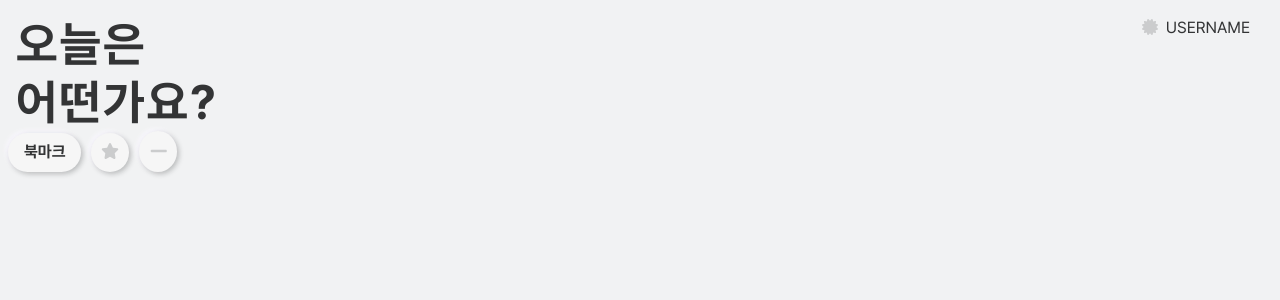
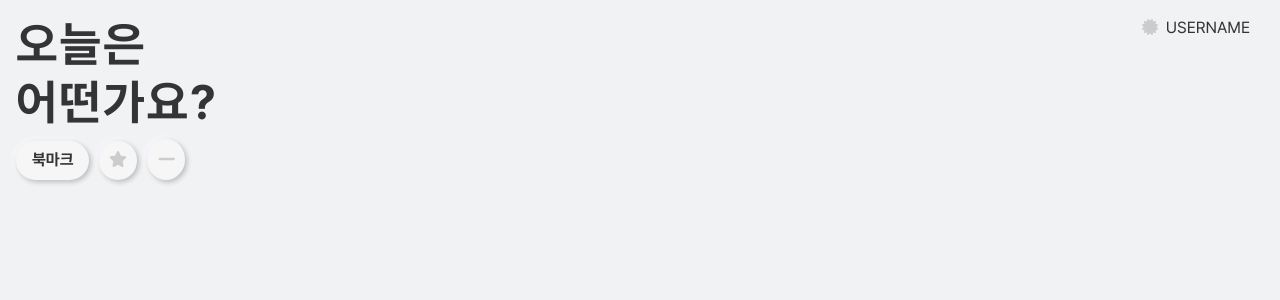
Before and after one commit to codestates-seb/seb40_main_029, a React (Create React App) app in the folder client/: page / in a window 1280 px wide. Shown: the top 300 px of the page. Built offline with nearby package versions, Linux system fonts and the light colour scheme.

Commit message:
feat : bookmark 위치 조정

```diff
--- a/client/src/components/header/Header.js
+++ b/client/src/components/header/Header.js
@@ -28,6 +28,10 @@ margin: 0 30px; /* nav가 오픈되었을때 여부와 상관없이 위치고정
     margin-right: 8px;
   }
 `;
+const BookmarkWrapper = styled.div`
+  margin-top: 8px;
+  margin-left: 8px;
+`;
 
 function Header() {
   const [isOpen, setIsOpen] = useState(false);
@@ -40,7 +44,7 @@ function Header() {
         <HeaderTitle>오늘은
           <br/>어떤가요?
         </HeaderTitle>
-        <div>
+        <BookmarkWrapper>
           <Button size="long">
             북마크
           </Button>
@@ -50,7 +54,7 @@ function Header() {
           <Button size="circle">
             <FontAwesomeIcon icon={faMinus} size="lg" />
           </Button>
-        </div>
+        </BookmarkWrapper>
       </div>
       <div>
         <User onClick={onClick}>
```
